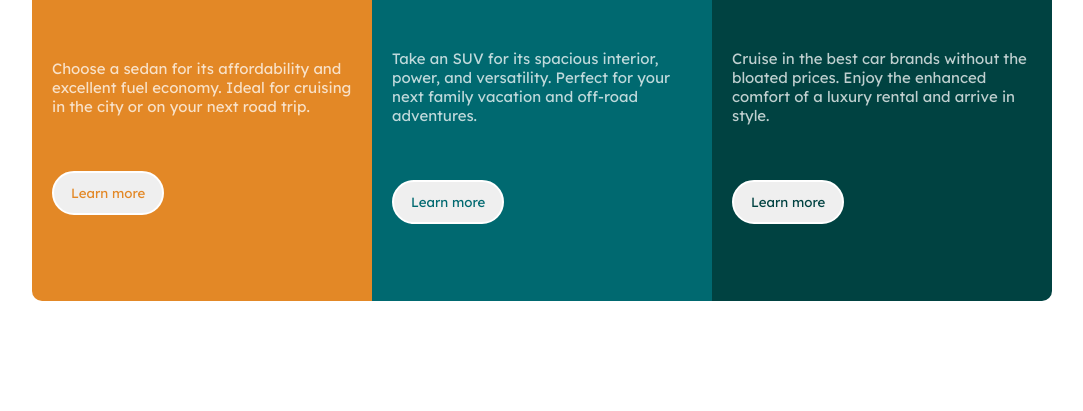
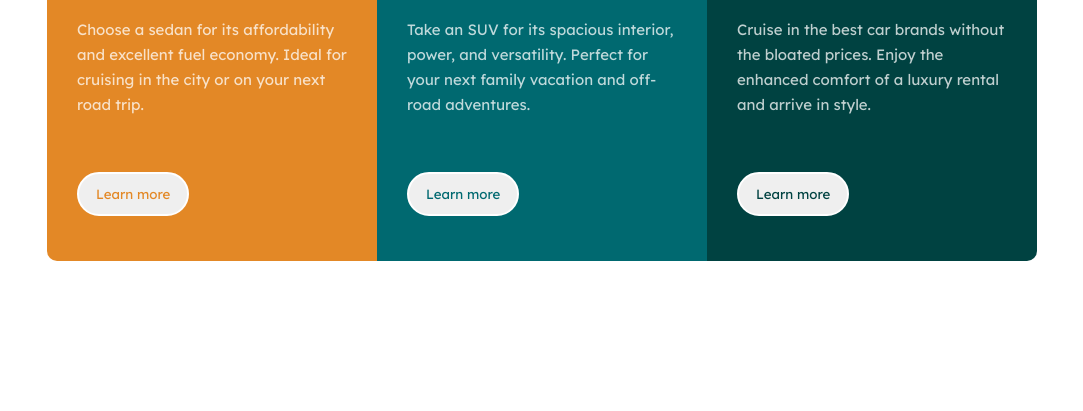
Before and after one commit to Antoinebertho/3-column-preview-card-component-main, a plain HTML site: page index.html in a window 1280 px wide. Shown: the part 389-800 px from the top of the page, without its empty margins (98-1181 px from the left). Drawn offline with Linux system fonts and the light colour scheme.

Commit message:
changement padding css

```diff
--- a/style.css
+++ b/style.css
@@ -21,7 +21,7 @@
   flex-direction: column;
   justify-content: center;
   align-items: flex-start;
-  padding: 20px;
+  padding-left: 30px;
   min-height: 500px;
   width: min(300px, 100%);
   gap: 40px;
@@ -50,7 +50,8 @@ p {
   font-family: "Lexend Deca", sans-serif;
   color: hsla(0, 0%, 100%, 0.75);
   font-weight: 400;
-  padding: auto;
+  padding-right: 30px;
+  line-height: 25px;
 }
 
 button {
```
